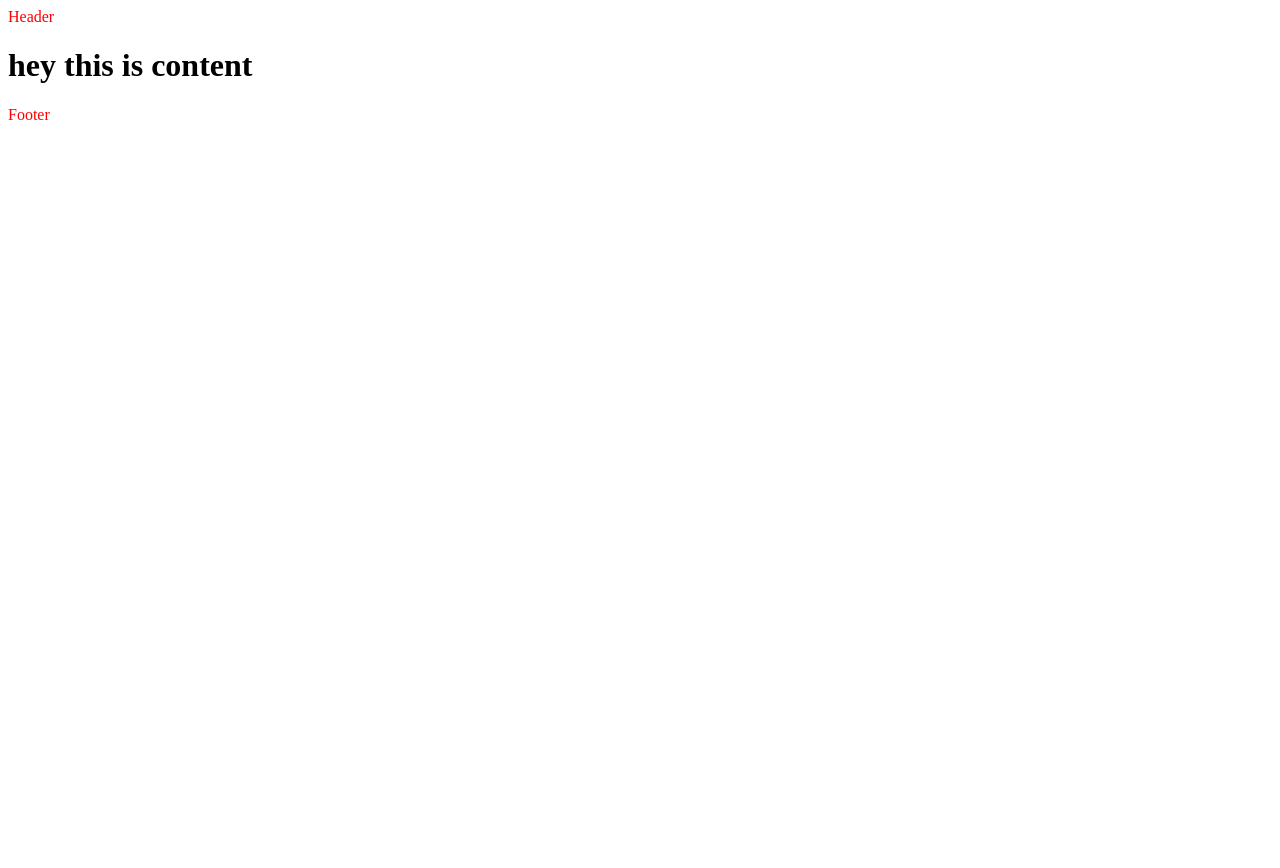
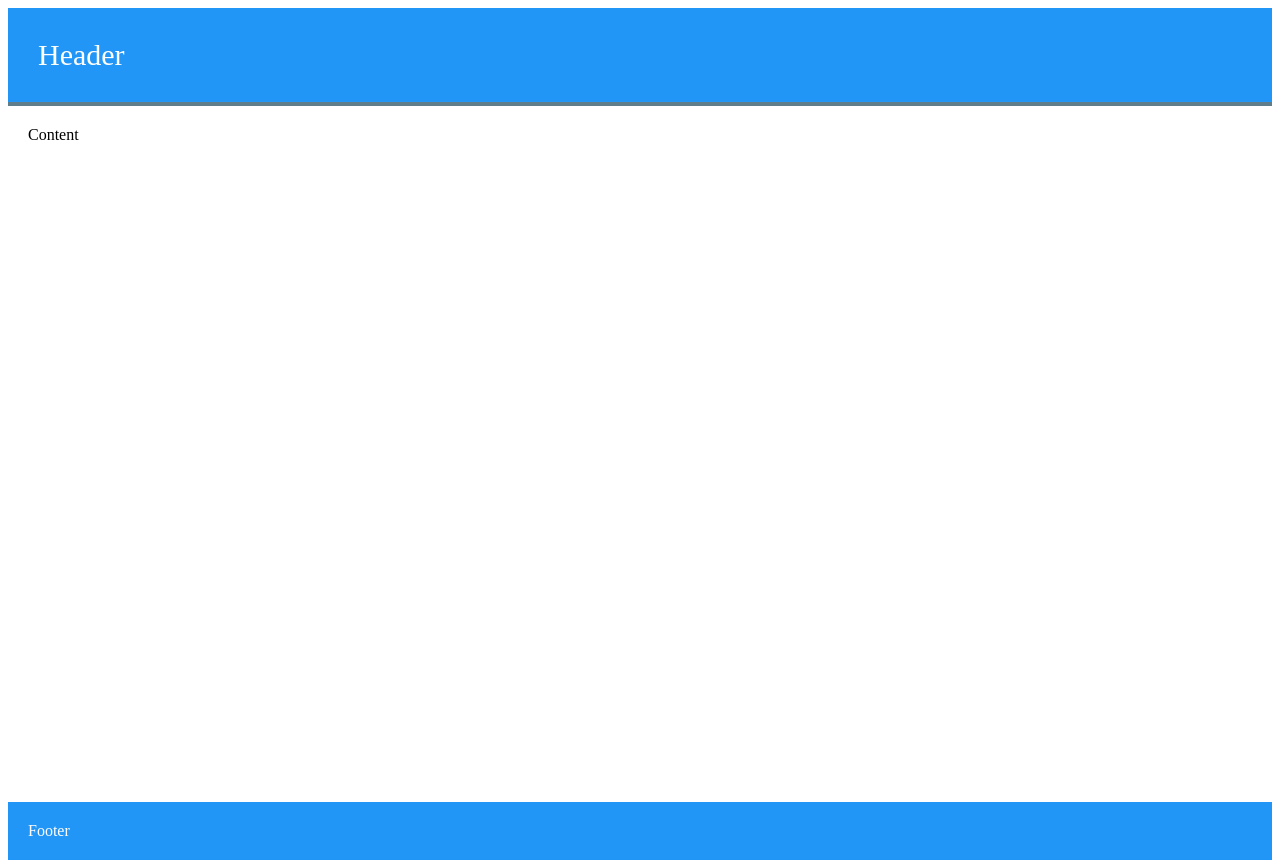
Before and after one commit to Versatilerz/CompleteVueJS2024, a Vue app in the folder FirstProject/: page / in a window 1280 px wide. Before the commit the page ends 800 px from the top, so only its background shows below. Built offline with nearby package versions, Linux system fonts and the light colour scheme.

Commit message:
start components styling

```diff
--- a/FirstProject/index.html
+++ b/FirstProject/index.html
@@ -1,9 +1,17 @@
 <!DOCTYPE html>
 <html lang="en">
   <head>
-    <meta charset="UTF-8">
-    <link rel="icon" href="/favicon.ico">
-    <meta name="viewport" content="width=device-width, initial-scale=1.0">
+    <meta charset="UTF-8" />
+    <link rel="icon" href="/favicon.ico" />
+    <meta name="viewport" content="width=device-width, initial-scale=1.0" />
+
+    <link rel="preconnect" href="https://fonts.googleapis.com" />
+    <link rel="preconnect" href="https://fonts.gstatic.com" crossorigin />
+    <link
+      href="https://fonts.googleapis.com/css2?family=Roboto:wght@300;400;700&display=swap"
+      rel="stylesheet"
+    />
+
     <title>Vite App</title>
   </head>
   <body>
--- a/FirstProject/src/App.vue
+++ b/FirstProject/src/App.vue
@@ -1,20 +1,26 @@
 <script setup>
 import Header from "@/components/Header.vue";
 import Footer from "@/components/Footer.vue";
-import { ref } from "vue";
-const content = ref("hey this is content");
 </script>
 
 <template>
   <Header />
 
-  <h1>{{ content }}</h1>
+  <div class="container">Content</div>
 
-  <Footer></Footer>
+  <Footer />
 </template>
 
 <style scoped>
-div {
-  color: red;
+body {
+  padding: 0;
+  margin: 0;
+  font-family: "Roboto", sans-serif;
+}
+
+.container {
+  min-height: 87vh;
+  box-sizing: border-box;
+  padding: 20px;
 }
 </style>
--- a/FirstProject/src/components/Footer.vue
+++ b/FirstProject/src/components/Footer.vue
@@ -1,5 +1,15 @@
 <script setup></script>
 
 <template>
-  <div>Footer</div>
+  <footer>
+    <div>Footer</div>
+  </footer>
 </template>
+
+<style scoped>
+footer {
+  background: #2196f7;
+  padding: 20px;
+  color: white;
+}
+</style>
--- a/FirstProject/src/components/Header.vue
+++ b/FirstProject/src/components/Header.vue
@@ -1,5 +1,18 @@
 <script setup></script>
 
 <template>
-  <div>Header</div>
+  <header>
+    <div>Header</div>
+  </header>
 </template>
+
+<style scoped>
+header {
+  background: #2196f7;
+  border-bottom: 4px solid #607d8b;
+  box-sizing: border-box;
+  padding: 30px;
+  color: white;
+  font-size: 30px;
+}
+</style>
```
